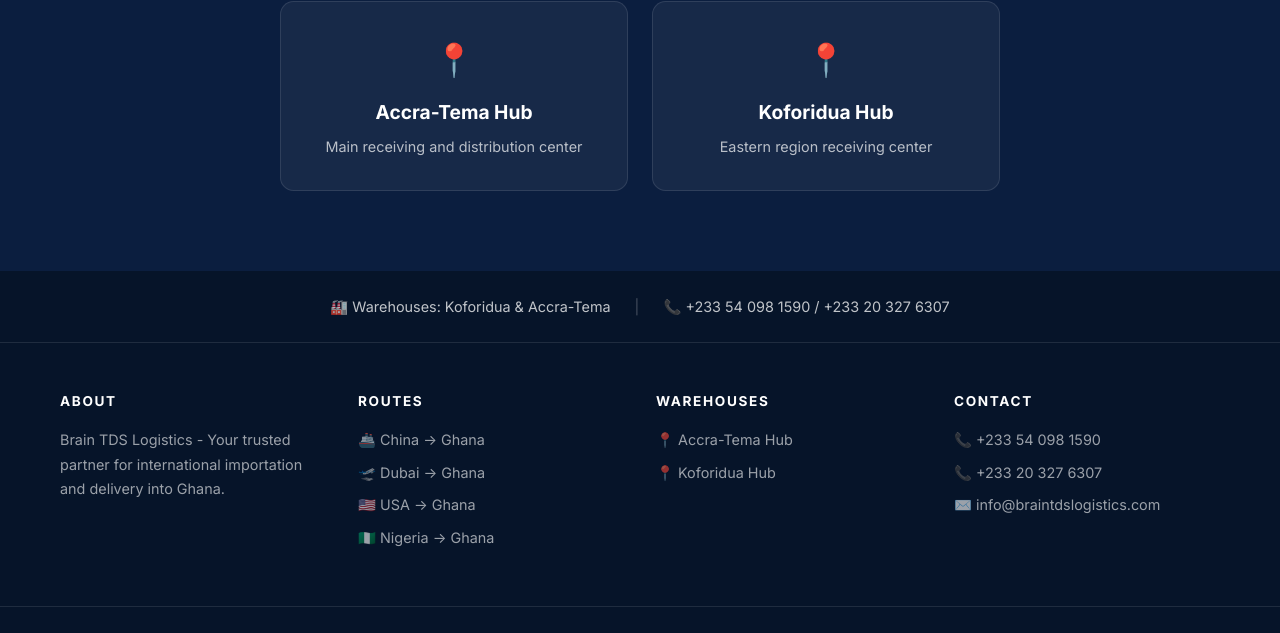
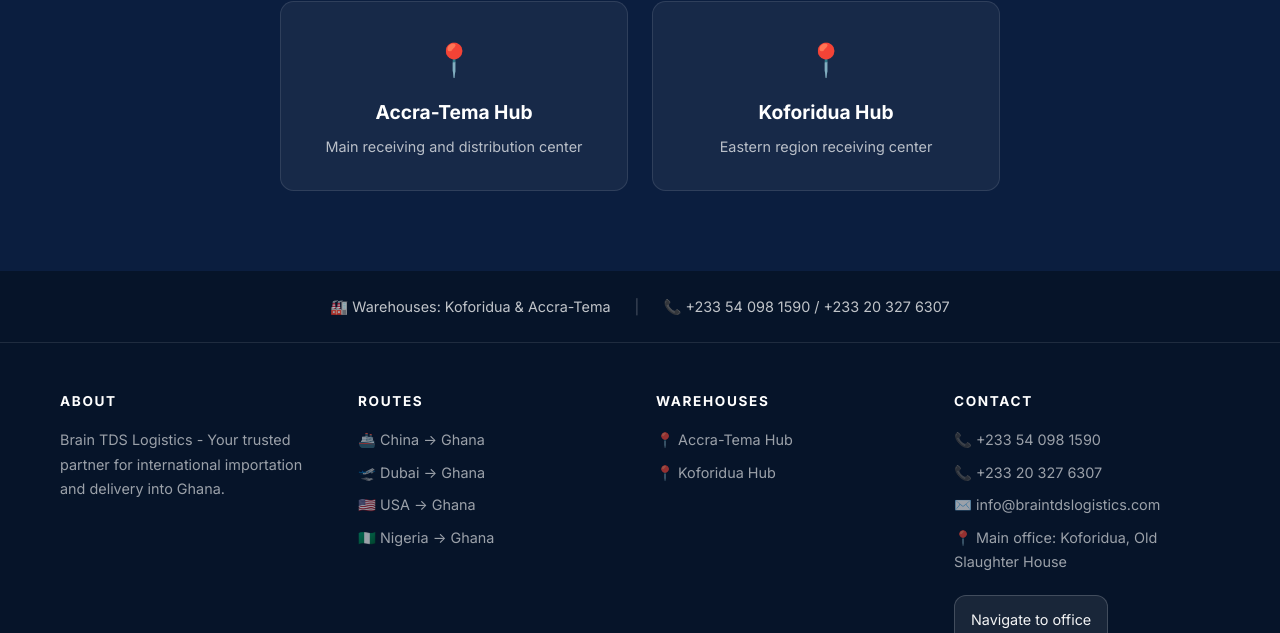
Before and after one commit to Zakariapapistic/BRAIN-TDS-LOGISTICS, a plain HTML site: page index.html in a window 1280 px wide. Shown: the part 2849-3482 px from the top of the page. Drawn offline with Linux system fonts and the light colour scheme.

Commit message:
Add office location and navigation link

```diff
--- a/index.html
+++ b/index.html
@@ -170,6 +170,8 @@
           <li>📞 +233 54 098 1590</li>
           <li>📞 +233 20 327 6307</li>
           <li>✉️ info@braintdslogistics.com</li>
+          <li>📍 Main office: Koforidua, Old Slaughter House</li>
+          <li><a class="contact-link" href="https://www.google.com/maps/dir/?api=1&destination=Old+Slaughter+House+Koforidua+Ghana" target="_blank" rel="noopener noreferrer">Navigate to office</a></li>
         </ul>
       </div>
     </div>
```
